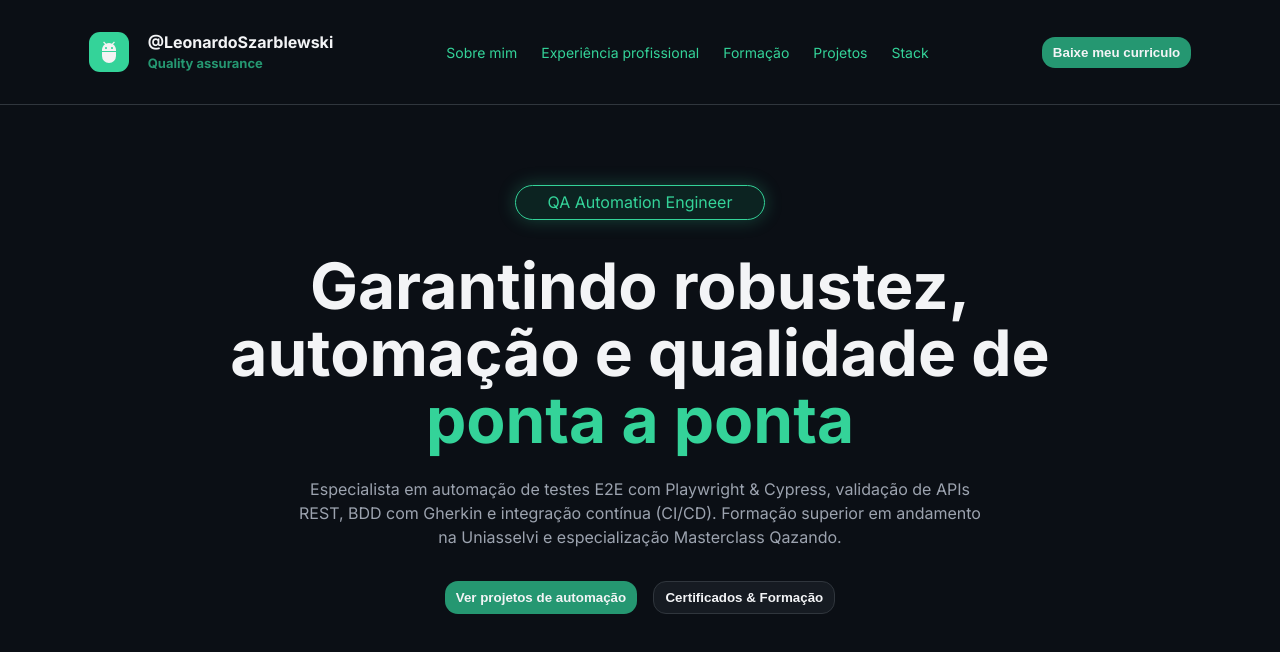
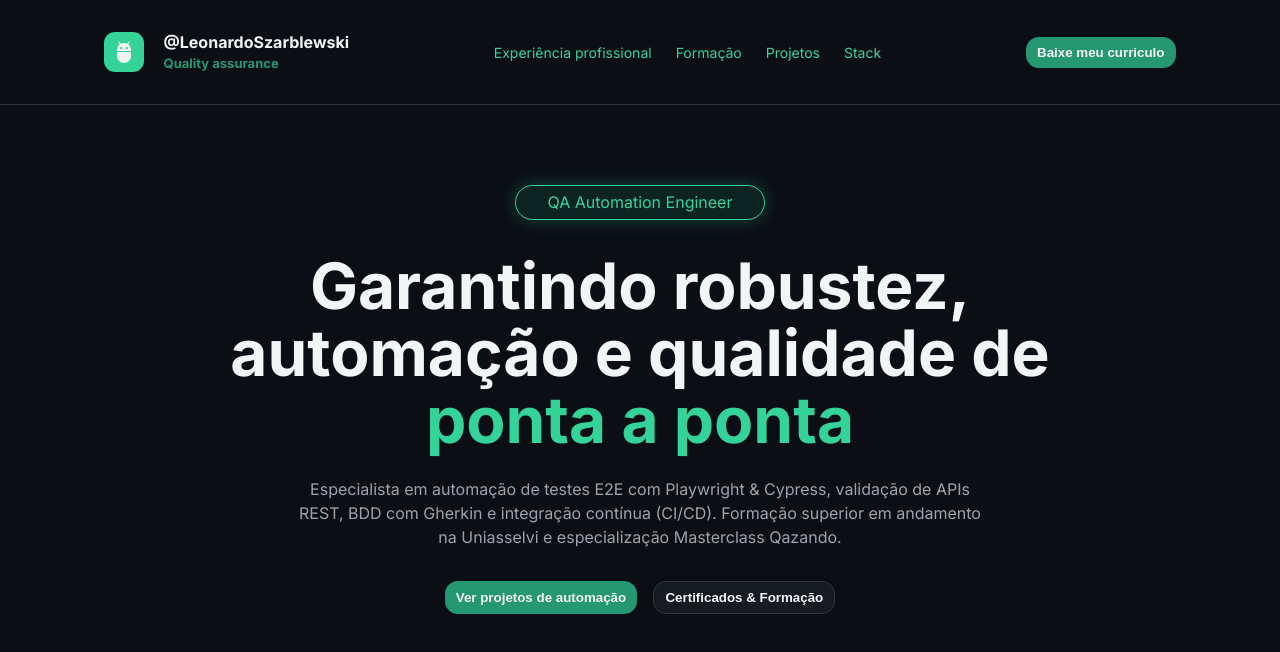
Before and after one commit to leonardoSzarblewski/portfolio, a React (Vite) app: page / in a window 1280 px wide. Shown: the top 652 px of the page. Built offline with nearby package versions, Linux system fonts and the light colour scheme.

Commit message:
refactor Header component by moving sticky positioning to nav and restructuring JSX

```diff
--- a/src/components/Header.modules.css
+++ b/src/components/Header.modules.css
@@ -1,11 +1,11 @@
 header {
-  position: sticky;
-  top: 0;
-  z-index: 10;
   background-color: var(--bg-main);
 }
 
 nav {
+  position: sticky;
+  top: 0;
+  z-index: 10;
   padding: 2rem;
   background-color: var(--bg-main);
   border-bottom: 1px solid var(--border-color);
--- a/src/components/Header.tsx
+++ b/src/components/Header.tsx
@@ -4,7 +4,7 @@ import { Button } from "../components/Button";
 
 export function Header() {
   return (
-    <header>
+    <>
       <nav>
         <div className="container-nav">
           <div className="text-nav">
@@ -17,7 +17,6 @@ export function Header() {
 
           <div className="nav-items">
             <ul>
-              <li>Sobre mim</li>
               <li>Experiência profissional</li>
               <li>Formação</li>
               <li>Projetos</li>
@@ -30,6 +29,7 @@ export function Header() {
         </div>
       </nav>
 
+      <header>
         <div className="container">
           <div className="container-header">
             <div className="text-header">
@@ -53,5 +53,6 @@ export function Header() {
           </div>
         </div>
       </header>
+    </>
   );
 }
```
Lines whose indentation alone changed are shown as unchanged.
